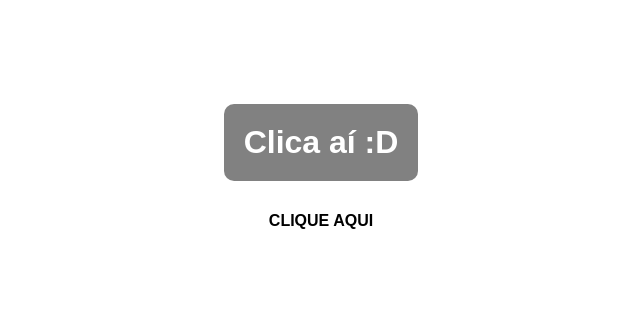
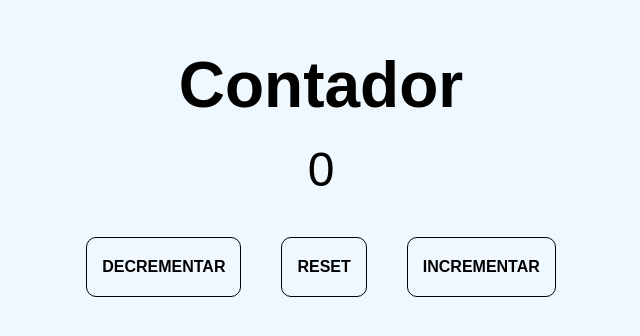
Before and after one commit to Manipulado/cores-aleatorias, a plain HTML site: page index.html in a window 1280 px wide. Shown: the part 228-564 px from the top of the page, without its empty margins (319-959 px from the left). Drawn offline with Linux system fonts and the light colour scheme.

Commit message:
Projeto finalizado

```diff
--- a/index.html
+++ b/index.html
@@ -4,14 +4,23 @@
     <meta charset="UTF-8">
     <meta http-equiv="X-UA-Compatible" content="IE=edge">
     <meta name="viewport" content="width=device-width, initial-scale=1.0">
-    <title>Cores Aleatórias.</title>
+    <title>Contador</title>
     <link rel="stylesheet" href="style.css">
 </head>
 <body>
-    <div>
-        <h1>Clica aí :D</h1>
-        <a href="#">Clique aqui</a>
-    </div>
+    <section>
+        <div class="contador">
+            <h1>Contador</h1>
+            <p></p>
+        </div>
+        <div class="botoes">
+            <a href="#" id="decrementa">Decrementar</a>
+            <a href="#" id="reset">Reset</a>
+            <a href="#" id="incrementa">Incrementar</a>
+        </div>
+
+    </section>
+
     <script src="script.js"></script>
 </body>
 </html>
--- a/script.js
+++ b/script.js
@@ -1,11 +1,21 @@
-const titulo = document.querySelector('h1');
-const background = document.querySelector('body');
-const botao = document.querySelector('a');
+const numeroAlterado = document.querySelector('.contador p');
+numeroAlterado.textContent = 0;
+let count = 0
+// btnDecrementa = document.querySelector('#decrementa');
+// btnReset = document.querySelector('#reset');
+// btnIncrementa = document.querySelector('#incrementa');
+const botoes = document.querySelectorAll('a');
 
-const cores = ['pink', 'blue', 'red', 'green', 'yellow', 'orange'];
 
-botao.addEventListener('click', function(){
-    const numeroAleatorio = Math.floor(Math.random() * cores.length);
-    background.style.background = cores[numeroAleatorio];
-    titulo.innerText = `A cor atual é: ${cores[numeroAleatorio]}`;
-});
+botoes.forEach((i) => {
+    i.addEventListener('click', function(){
+        if(i.innerText === 'INCREMENTAR'){
+            count++;
+        } else if (i.innerText === 'DECREMENTAR'){
+            count--;
+        } else {
+            count = 0;
+        }
+        numeroAlterado.textContent = count
+    })
+})
--- a/style.css
+++ b/style.css
@@ -3,9 +3,10 @@
     margin: 0;
     box-sizing: border-box;
     font-family: Arial, Helvetica, sans-serif;
+    background-color: aliceblue;
 }
 
-div{
+section{
     height: 100vh;
     display: flex;
     flex-direction: column;
@@ -15,8 +16,8 @@ div{
 }
 
 div h1{
-    background: rgba(0, 0, 0, 0.493);
-    color:  white;
+    color:  black;
+    font-size: 4rem;
     padding: 20px;
     border-radius: 10px;
 }
@@ -25,8 +26,19 @@ div a{
     text-decoration: none;
     text-transform: uppercase;
     font-weight: bold;
-    padding: 10px;
-    border: 1px solid white;
+    padding: 20px 15px;
+    border: 1px solid black;
+    margin: 20px;
     border-radius: 10px;
     color: black;
 }
+
+.contador p{
+    text-align: center;
+    font-size: 3rem;
+}
+
+.botoes{
+    display: flex;
+    flex-direction: row;
+}
```
